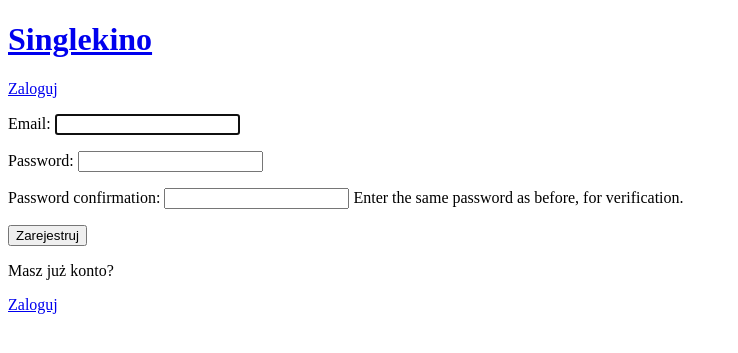
After one commit to eljasiu/singlekino, a Django app: page /register/ in a window 1280 px wide. The commit adds this page. Shown: the top 353 px of the page, without its empty margins (0-738 px from the left). Run offline with Django 4.2, Linux system fonts and the light colour scheme.

Commit message:
Add user functionality

```diff
--- a/base/admin.py
+++ b/base/admin.py
@@ -1,7 +1,8 @@
 from django.contrib import admin
 
-from .models import Movie, Show, Reservation
+from .models import User, Movie, Show, Reservation
 
+admin.site.register(User)
 admin.site.register(Movie)
 admin.site.register(Show)
 admin.site.register(Reservation)
--- /dev/null
+++ b/base/forms.py
@@ -0,0 +1,7 @@
+from django.contrib.auth.forms import UserCreationForm
+from .models import User
+
+class UserForm(UserCreationForm):
+    class Meta:
+        model = User
+        fields = ['email', 'password1', 'password2']
--- a/base/models.py
+++ b/base/models.py
@@ -1,5 +1,12 @@
 from django.db import models
-from django.contrib.auth.models import User
+from django.contrib.auth.models import AbstractUser
+
+class User(AbstractUser):
+    username = None
+    email = models.EmailField(unique=True, null=True)
+
+    USERNAME_FIELD = 'email'
+    REQUIRED_FIELDS = []
 
 class Movie(models.Model):
     title = models.CharField(max_length=100)
--- /dev/null
+++ b/base/templates/base/login_register.html
@@ -0,0 +1,31 @@
+{% extends 'main.html' %}
+
+{% block content %}
+
+{% if page == 'login' %}
+    <form method='POST' action=''>
+        {% csrf_token %}
+
+        <label>Email: </label>
+        <input type='text' name='email'>
+
+        <label>Hasło: </label>
+        <input type='password' name='password'>
+
+        <input type='submit' value='Zaloguj'>
+
+        <p>Nie masz jeszcze konta?</p>
+        <a href="{% url 'register' %}">Zarejestruj</a>
+    </form>
+{% elif page == 'register' %}
+    <form method='POST' action=''>
+        {% csrf_token %}
+        {{ form.as_p }}
+        <input type='submit' value='Zarejestruj'>
+
+        <p>Masz już konto?</p>
+        <a href="{% url 'login' %}">Zaloguj</a>
+    </form>
+{% endif %}
+
+{% endblock %}
--- a/base/urls.py
+++ b/base/urls.py
@@ -3,6 +3,9 @@ from django.urls import path
 from . import views
 
 urlpatterns = [
+    path('login/', views.loginView, name='login'),
+    path('logout/', views.logoutView, name='logout'),
+    path('register/', views.registerView, name='register'),
     path('', views.index, name='index'),
     path('shows/<int:year>/<int:month>/<int:day>', views.shows, name='shows'),
     path('select/<int:show_id>', views.select, name='select'),
--- a/base/views.py
+++ b/base/views.py
@@ -1,10 +1,62 @@
 import datetime
 
-from django.http import HttpResponseRedirect
-from django.shortcuts import render
+from django.http import HttpResponse, HttpResponseRedirect
+from django.shortcuts import redirect, render
 from django.urls import reverse
+from django.contrib.auth import authenticate, login, logout
+from django.contrib.auth.decorators import login_required
+from .forms import UserForm
 
-from .models import Movie, Show, Reservation, User
+from .models import User, Movie, Show, Reservation
+
+def loginView(request):
+    page = 'login'
+    if request.method == 'POST':
+        email = request.POST.get('email').lower()
+        password = request.POST.get('password')
+
+        try:
+            user = User.objects.get(email=email)
+        except:
+            return HttpResponse('Taki użytkownik nie istnieje!')
+
+        user = authenticate(request, email=email, password=password)
+
+        if user is not None:
+            login(request, user)
+            return redirect('index')
+        else:
+            return HttpResponse('Błędny email lub hasło!')
+
+    ctx = {
+        'page': page
+    }
+    return render(request, 'base/login_register.html', ctx)
+
+def logoutView(request):
+    logout(request)
+    return redirect('index')
+
+def registerView(request):
+    page = 'register'
+    form = UserForm()
+
+    if request.method == 'POST':
+        form = UserForm(request.POST)
+        if form.is_valid():
+            user = form.save(commit=False)
+            user.email = user.email.lower()
+            user.save()
+            return redirect('index')
+        else:
+            return HttpResponse('Wystąpił błąd podczas rejestracji!')
+
+
+    ctx = {
+        'page': page,
+        'form': form
+    }
+    return render(request, 'base/login_register.html', ctx)
 
 def index(request):
     today = datetime.date.today()
@@ -24,6 +76,7 @@ def shows(request, year, month, day):
     }
     return render(request, 'base/shows.html', ctx)
 
+@login_required(login_url='login')
 def select(request, show_id):
     show = Show.objects.get(id=show_id)
     reserved = [str(reservation.row)+'-'+str(reservation.seat) for reservation in Reservation.objects.filter(show = show)]
@@ -34,9 +87,10 @@ def select(request, show_id):
     }
     return render(request, 'base/select.html', ctx)
 
+@login_required(login_url='login')
 def reserve(request, show_id):
     show = Show.objects.get(id=show_id)
-    user = User.objects.get(username='user')
+    user = request.user
 
     for place in request.POST.getlist('selected'):
         [row, seat] = place.split('-')
--- a/templates/topbar.html
+++ b/templates/topbar.html
@@ -1 +1,7 @@
-<h1>Singlekino</h1>
+<a href="/"><h1>Singlekino</h1></a>
+
+{% if request.user.is_authenticated %}
+    <a href="{% url 'logout' %}">Wyloguj</a>
+{% else %}
+    <a href="{% url 'login' %}">Zaloguj</a>
+{% endif %}
```
Also changed, not shown: singlekino/settings.py (+3 -14 lines), base/migrations/0001_initial.py, base/migrations/0002_alter_user_email.py (added), base/migrations/0003_remove_user_username.py (added).
